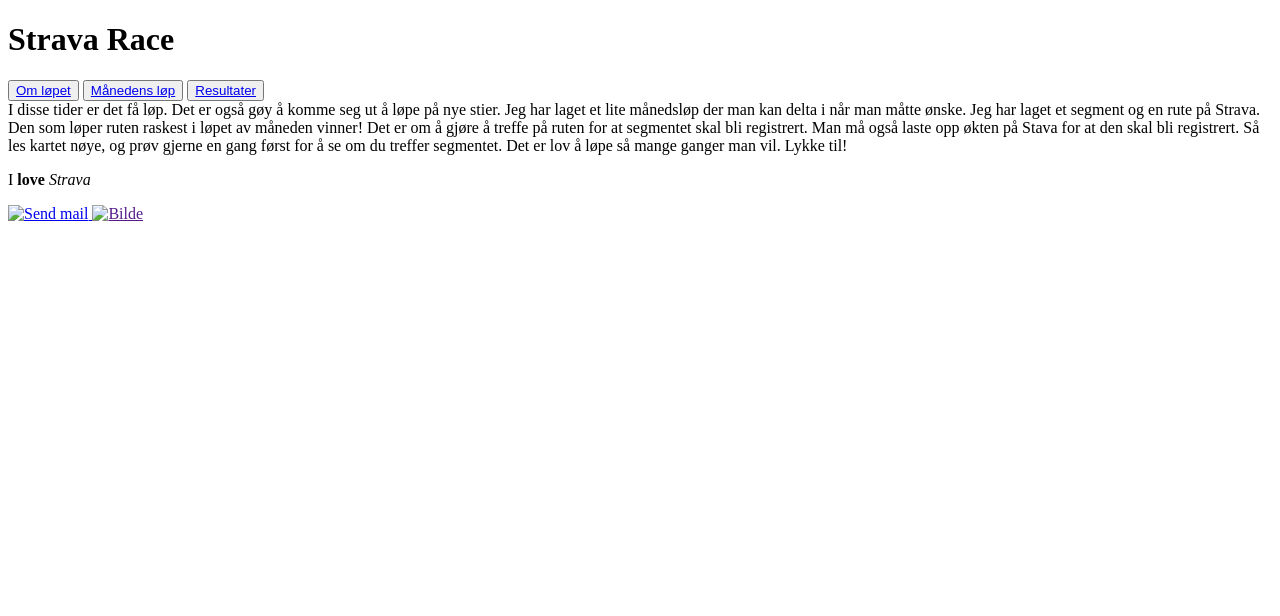
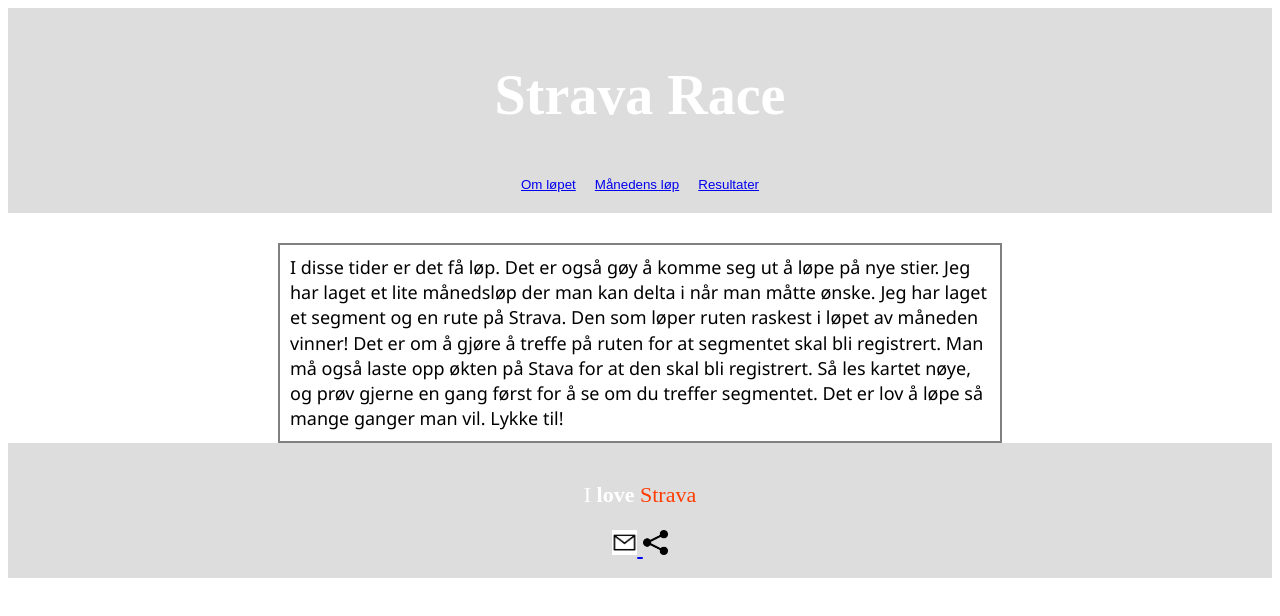
Before and after one commit to mortensebastian/stravalop, a plain HTML site: page index.html in a window 1280 px wide. Drawn offline with Linux system fonts and the light colour scheme; the site is published under a folder, as on GitHub Pages, so addresses that start at the root find nothing.

Commit message:
Update index.html

```diff
--- a/index.html
+++ b/index.html
@@ -6,7 +6,7 @@
     <meta name="viewport" content="width=device-width, initial-scale=1.0" />
     <meta name="keywords" content="HTLM, CSS" />
     <meta name="description" content="Strava race" />
-    <link rel="stylesheet" type="text/css" href="/stravalop/style.css" />
+    <link rel="stylesheet" type="text/css" href="style.css" />
     <!--
         Description er hva som kommer i google soket
     -->
@@ -21,7 +21,7 @@
       <div class="nav">
         <button class="button"><a href="index.html">Om løpet</a></button>
         <button class="button"><a href="mandenslop.html">Månedens løp</a></a></button>
-        <button class="button"><a <a href="places/resultater.html">Resultater</a></a></button>
+        <button class="button"><a <a href="resultater.html">Resultater</a></a></button>
       </div>
     </div>
 
@@ -36,17 +36,19 @@
       man vil. Lykke til!
     </div>
 
+      <!-- <a href="#">Jump to top</a> -->
+
       <div class="buttom">
         <p>I <strong>love</strong> <em>Strava</em></p>
         <div class="share">
 
           <a href="mailto:mortenfore@gmail.com">
-          <img src="/Images/mail.png" width="25" alt="Send mail">
+            <img src="Images/mail.png" width="25" alt="Send mail">
           </a>
 
           <!-- Link til dele sosiale medier-->
           <a href="">
-          <img src="/Images/icons8-share-96 (1).png" width="25" alt="Bilde" />
+            <img src="Images/icons8-share-96 (1).png" width="25" alt="Bilde" />
           </a>
 
 
```
Lines whose indentation alone changed are shown as unchanged.
